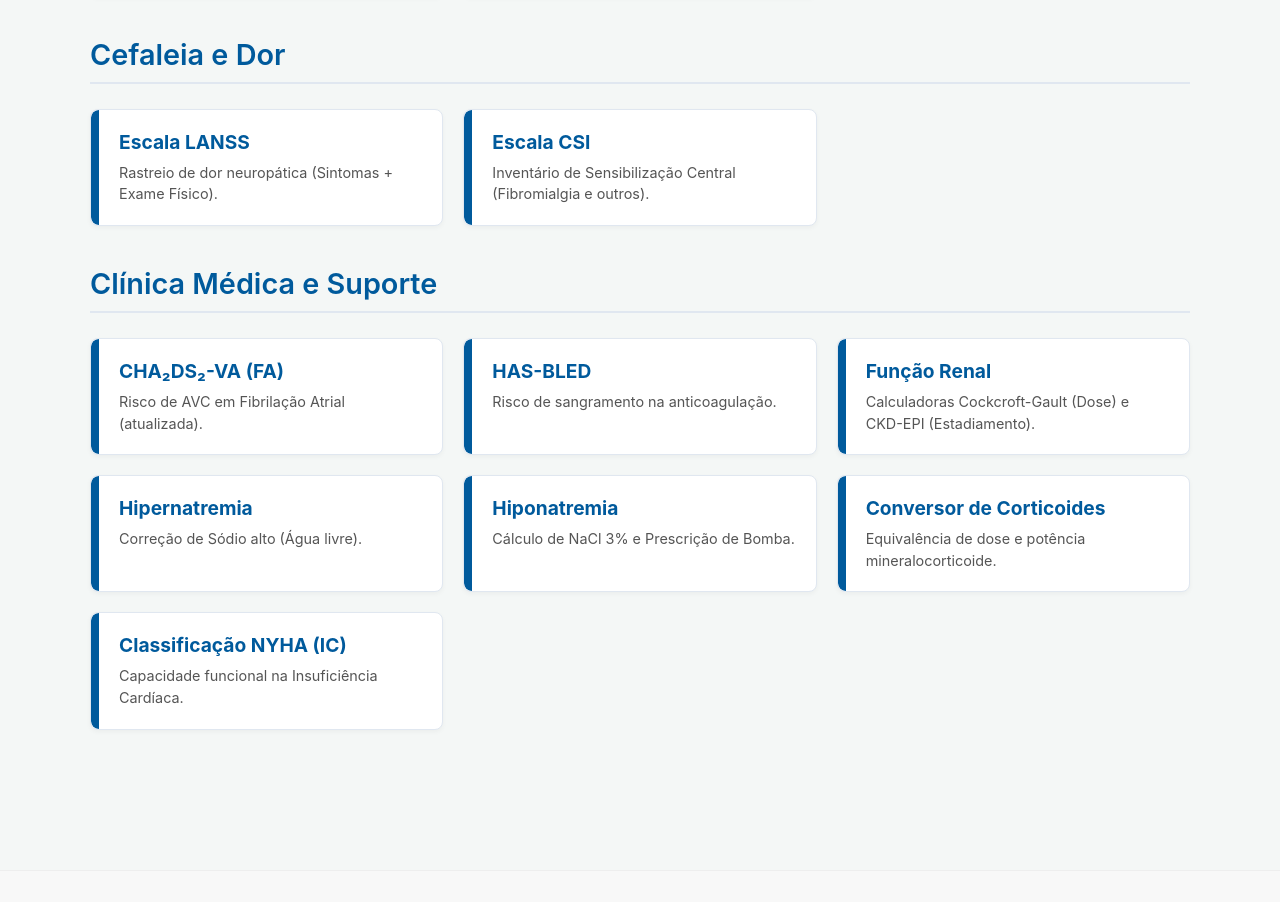
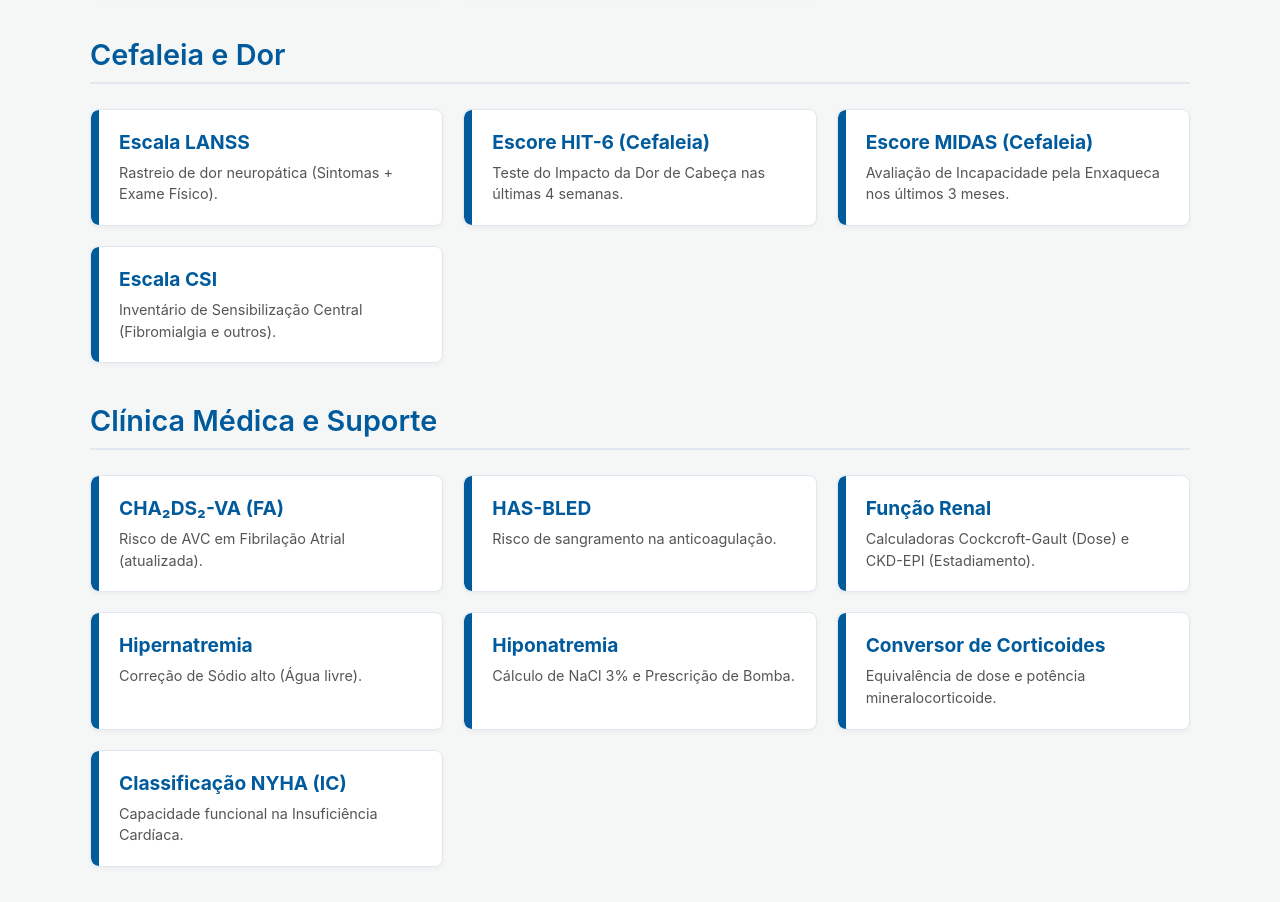
Before and after one commit to GuilhermeAugusto123/Fosforilando-Neuro, a plain HTML site: page index.html in a window 1280 px wide. Shown: the part 2891-3793 px from the top of the page. Drawn offline with Linux system fonts and the light colour scheme.

Commit message:
adição de escala de cefaleia

```diff
--- a/index.html
+++ b/index.html
@@ -348,6 +348,18 @@
                         </a>
                     </li>
 <li>
+    <a href="#" onclick="carregarCalculadora('hit6Score')">
+        <strong>Escore HIT-6 (Cefaleia)</strong>
+        <p>Teste do Impacto da Dor de Cabeça nas últimas 4 semanas.</p>
+    </a>
+</li>
+        <li>
+    <a href="#" onclick="carregarCalculadora('midasScore')">
+        <strong>Escore MIDAS (Cefaleia)</strong>
+        <p>Avaliação de Incapacidade pela Enxaqueca nos últimos 3 meses.</p>
+    </a>
+</li>
+<li>
     <a href="#" onclick="carregarCalculadora('csi')">
         <strong>Escala CSI</strong>
         <p>Inventário de Sensibilização Central (Fibromialgia e outros).</p>
@@ -471,6 +483,8 @@
 <script src="calculadoras/hiponatremia.js"></script>
 <script src="calculadoras/compass31.js"></script>
 <script src="calculadoras/nascet.js"></script>
+ <script src="calculadoras/midas.js"></script>
+<script src="calculadoras/hit6.js"></script>
 
    <script>
   if ('serviceWorker' in navigator) {
```
